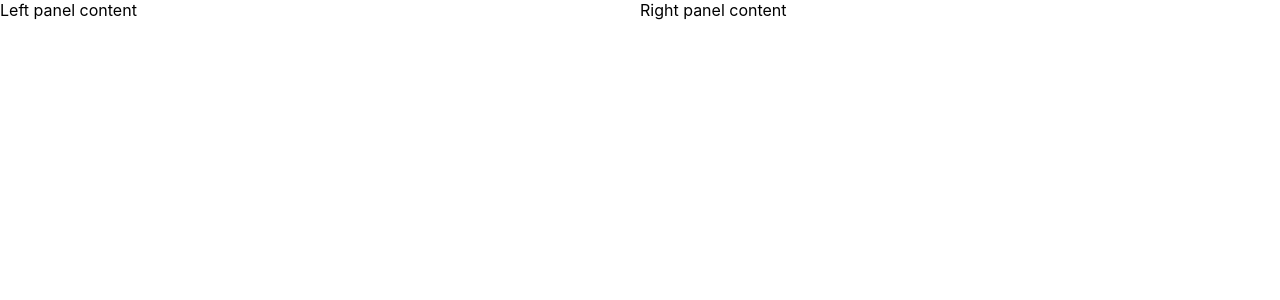
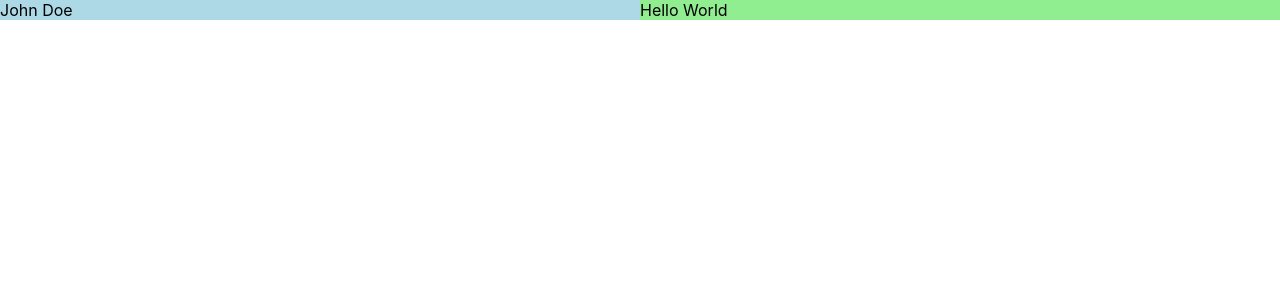
Before and after one commit to woldemst/react_design_patterns, a React (Create React App) app: page / in a window 1280 px wide. Shown: the top 300 px of the page. Built offline with nearby package versions, Linux system fonts and the light colour scheme.

Commit message:
end of the splitscreen example

```diff
--- a/src/App.js
+++ b/src/App.js
@@ -1,16 +1,19 @@
 import { SplitScreen } from "./SplitScreen";
 
-const LeftPanel = () => {
-  return <div>Left panel content</div>;
+const LeftPanel = ({ name }) => {
+  return <div style={{ backgroundColor: "lightblue" }}>{name}</div>;
 };
 
-const RightPanel = () => {
-  return <div>Right panel content</div>;
+const RightPanel = ({ message }) => {
+  return <div style={{ backgroundColor: "lightgreen" }} >{message}</div>;
 };
 
 const App = () => {
   return (
-    <SplitScreen left={LeftPanel} right={RightPanel} />
+    <SplitScreen leftWeight={1} rightWeight={3}>
+      <LeftPanel name={"John Doe"} />
+      <RightPanel message={"Hello World"} />
+    </SplitScreen>
   );
 };
 
--- a/src/SplitScreen.js
+++ b/src/SplitScreen.js
@@ -9,14 +9,17 @@
   flex: 1;
 `;
 
-export const SplitScreen = ({ left: Left, right: Right }) => {
+export const SplitScreen = ({ children, leftWeight = 1, rightWeight = 1 }) => {
+
+    const [left, right] = children;
+
     return (
         <Container>
-      <Pane>
-        <Left />
+            <Pane weight={leftWeight} >
+                {left}
             </Pane>
-      <Pane>
-        <Right />
+            <Pane weight={rightWeight}>
+                {right}
             </Pane>
         </Container>
     );
```
Lines whose indentation alone changed are shown as unchanged.
